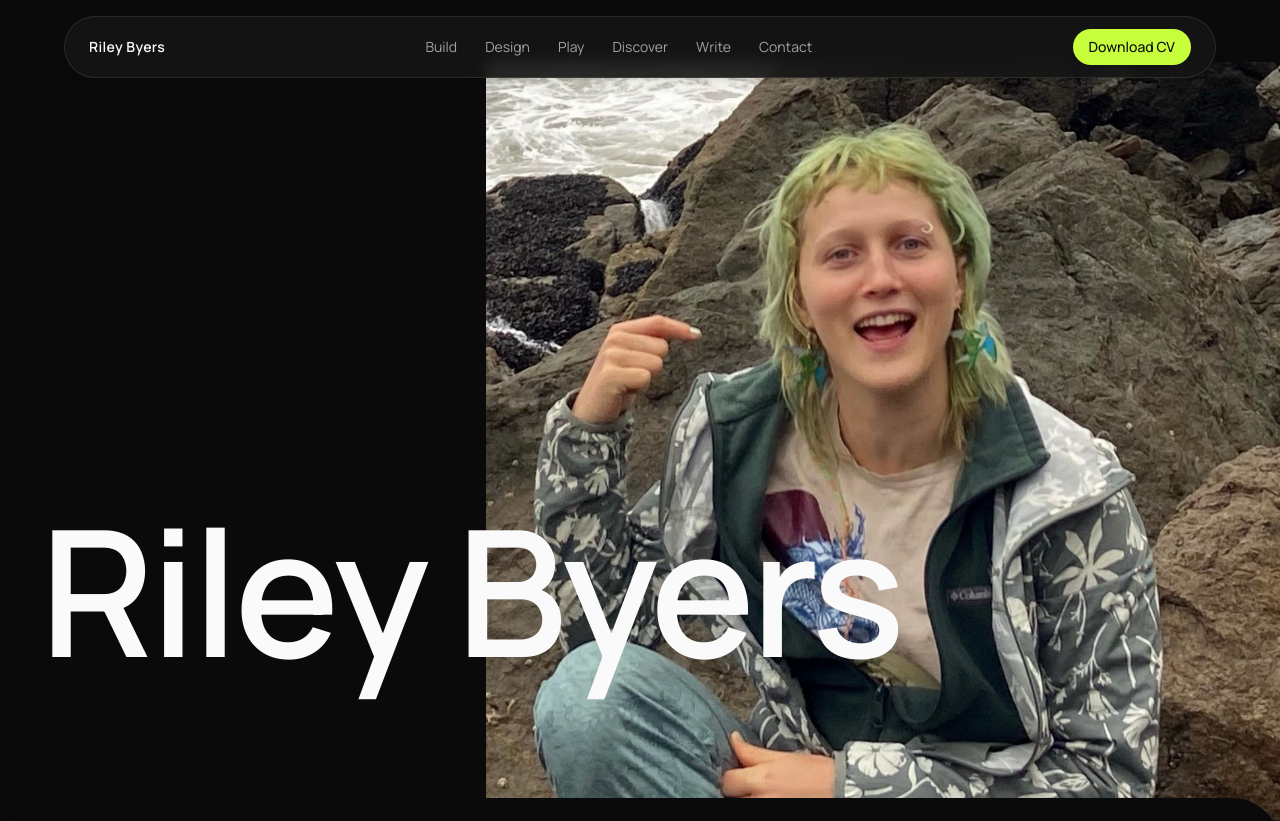
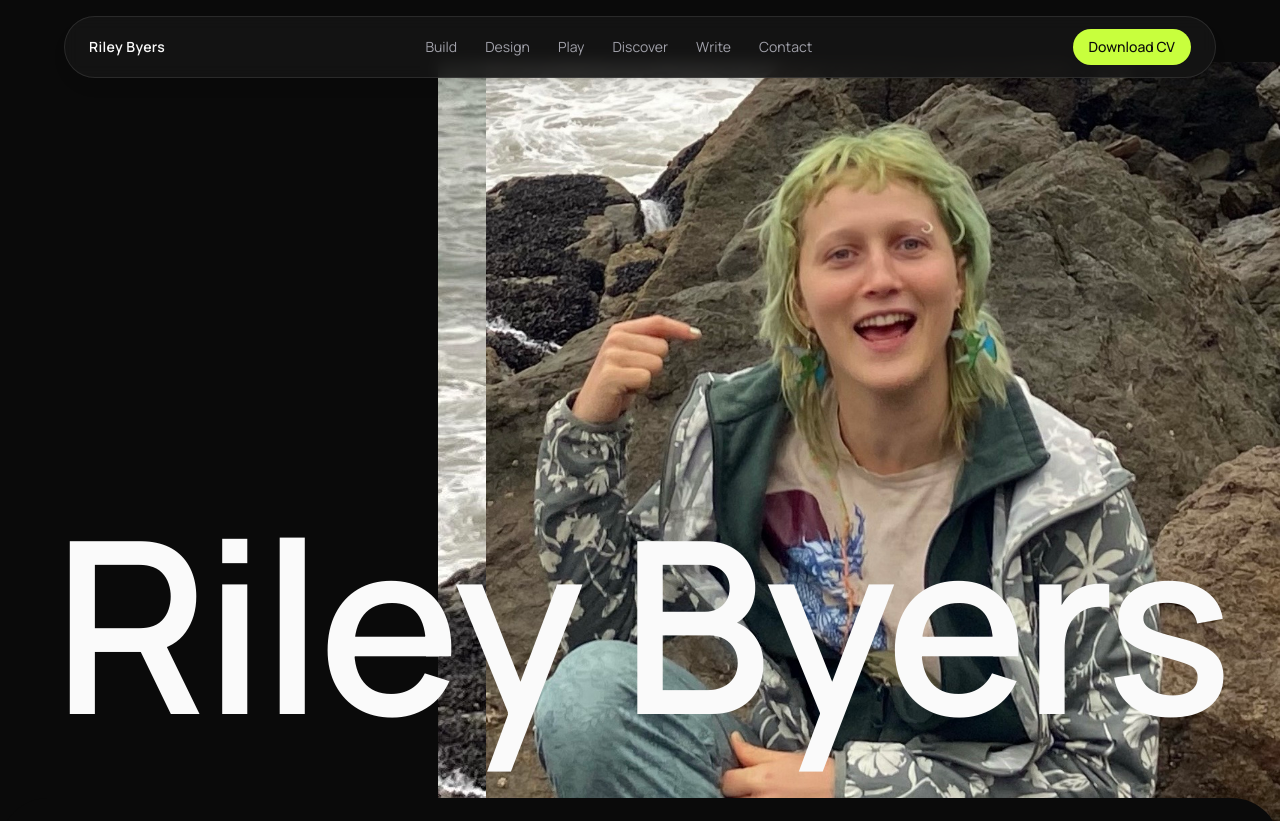
Before and after one commit to rileyb3/portfolio, a Next.js app: page / in a window 1280 px wide. Shown: the top 821 px of the page. Built offline with nearby package versions, Linux system fonts and the light colour scheme.

Commit message:
Add repeating edge strip bleeding into the black panel; center name and make it bigger/overflowing both edges

```diff
--- a/src/components/Hero.tsx
+++ b/src/components/Hero.tsx
@@ -17,17 +17,26 @@ export default function Hero() {
             className="h-full w-full object-cover"
           />
         </div>
+
+        {/* Edge strip: a thin (half-inch) repeating sliver of the photo's
+            own leftmost, person-free edge (rocks/ocean, cropped off well
+            before any clothing), bleeding half an inch into the black
+            panel — softens the hard cut without a gradient. Desktop only,
+            since the photo is full-width (no black panel) on mobile. */}
+        <div
+          className="absolute inset-y-0 left-[calc(38%-48px)] hidden w-12 bg-[url('/edge-strip.jpg')] bg-[length:48px_auto] bg-repeat-y bg-left-top sm:block"
+          aria-hidden="true"
+        />
       </div>
 
       {/* Name: back to plain live text in a simple, clean font (no custom
-          wordmark) — sized big enough that it runs off the right edge of
-          the screen on purpose, as a visual cue that there's more to
-          scroll through. globals.css sets overflow-x:hidden so this
-          doesn't create a horizontal scrollbar. */}
+          wordmark) — centered horizontally and sized big enough that it
+          runs off both edges of the screen on purpose, as a visual cue
+          that there's more to scroll through. globals.css sets
+          overflow-x:hidden so this doesn't create a horizontal
+          scrollbar. */}
       <div className="absolute inset-x-0 top-0 z-10 h-screen">
-        <h1
-          className="pointer-events-none absolute left-6 top-[55%] whitespace-nowrap font-sans text-8xl font-semibold leading-none tracking-tight text-paper sm:left-10 sm:text-9xl lg:text-[11rem]"
-        >
+        <h1 className="pointer-events-none absolute left-1/2 top-[55%] -translate-x-1/2 whitespace-nowrap font-sans text-9xl font-semibold leading-none tracking-tight text-paper sm:text-[12rem] lg:text-[15rem]">
           {profile.name}
         </h1>
       </div>
```
Also changed, not shown: public/edge-strip.jpg (added).
